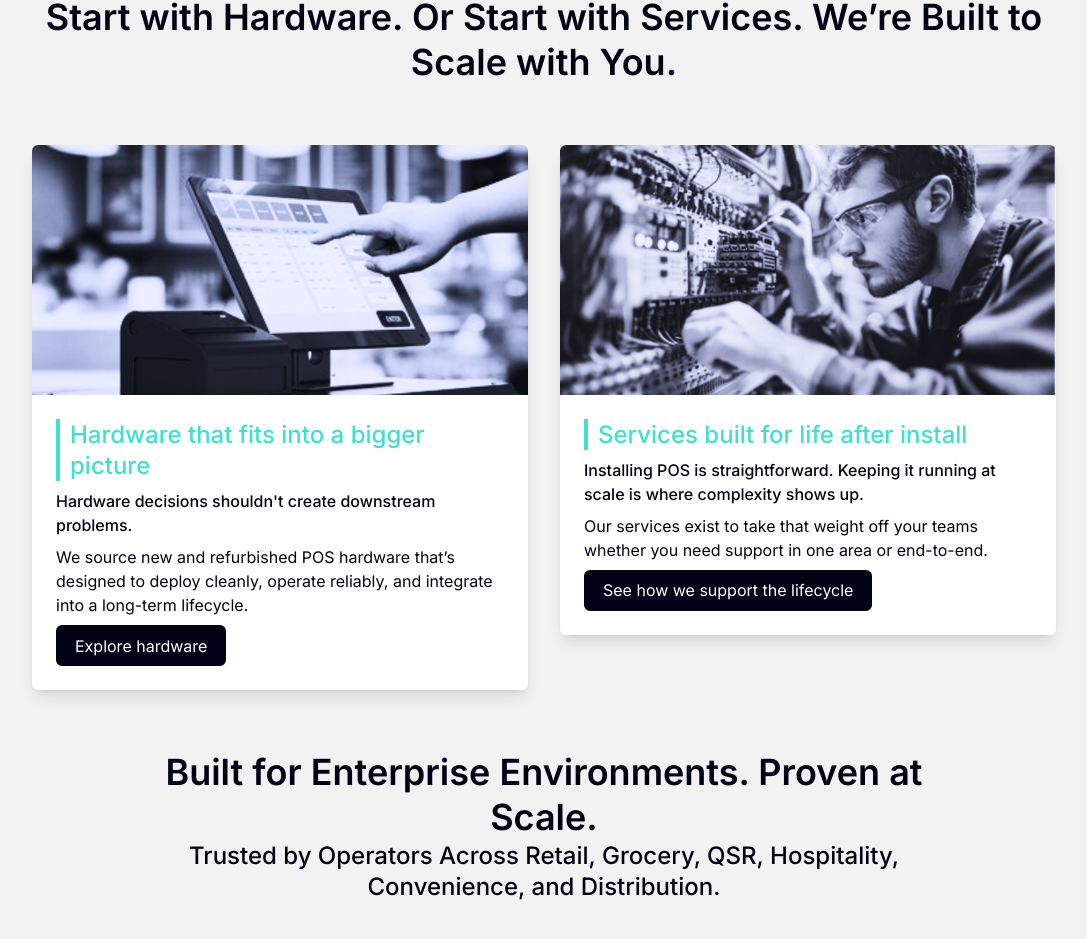
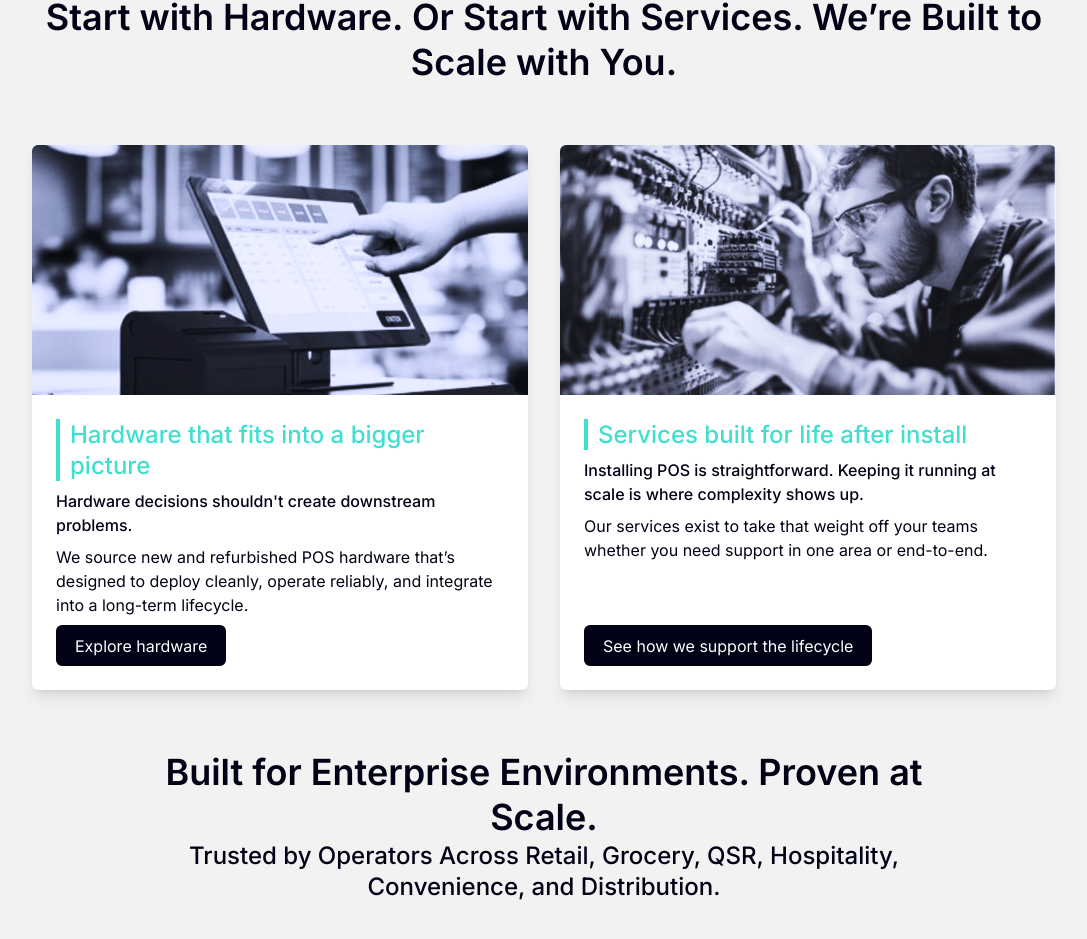
Before and after one commit to IWTechnologies/weareiw, a Next.js app in the folder nextjs-weareiw/: page / in a window 1280 px wide. Shown: the part 952-1891 px from the top of the page, without its empty margins (96-1183 px from the left). Built offline with nearby package versions, Linux system fonts and the light colour scheme.

Commit message:
home page: updated card parent container to grid from flex

```diff
--- a/nextjs-weareiw/src/app/page.tsx
+++ b/nextjs-weareiw/src/app/page.tsx
@@ -66,8 +66,7 @@ export default function IndexPage() {
             Start with Hardware. Or Start with Services. We’re Built to Scale with You.
           </h2>
         </div>
-        <div className="w-[80%] mx-auto flex flex-col items-center gap-8
-        lg:flex-row lg:justify-center lg:items-stretch">
+        <div className="w-[80%] mx-auto grid grid-cols-1 lg:grid-cols-2 gap-8">
           <Card
             imageSrc="/View-our-products-Moody-blue.png"
             imageAlt="Blue tinted view our products card image"
```
